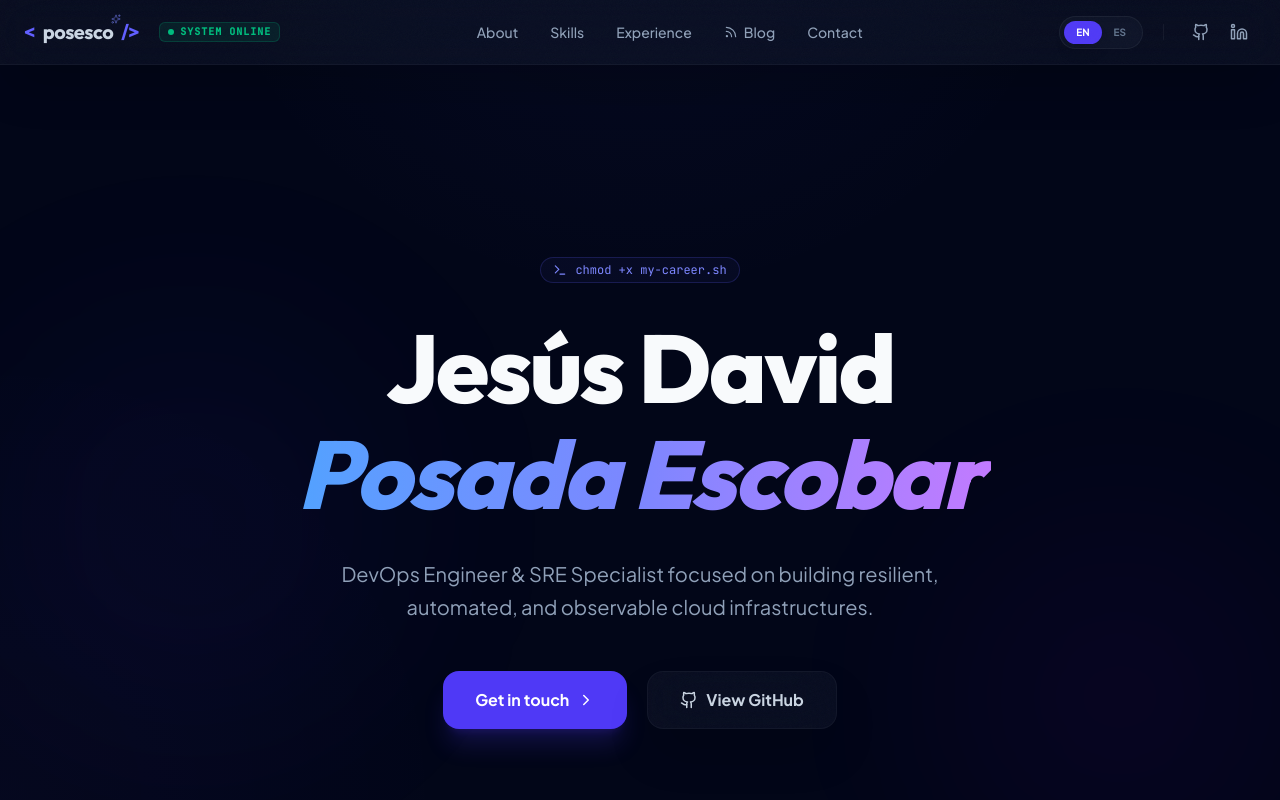
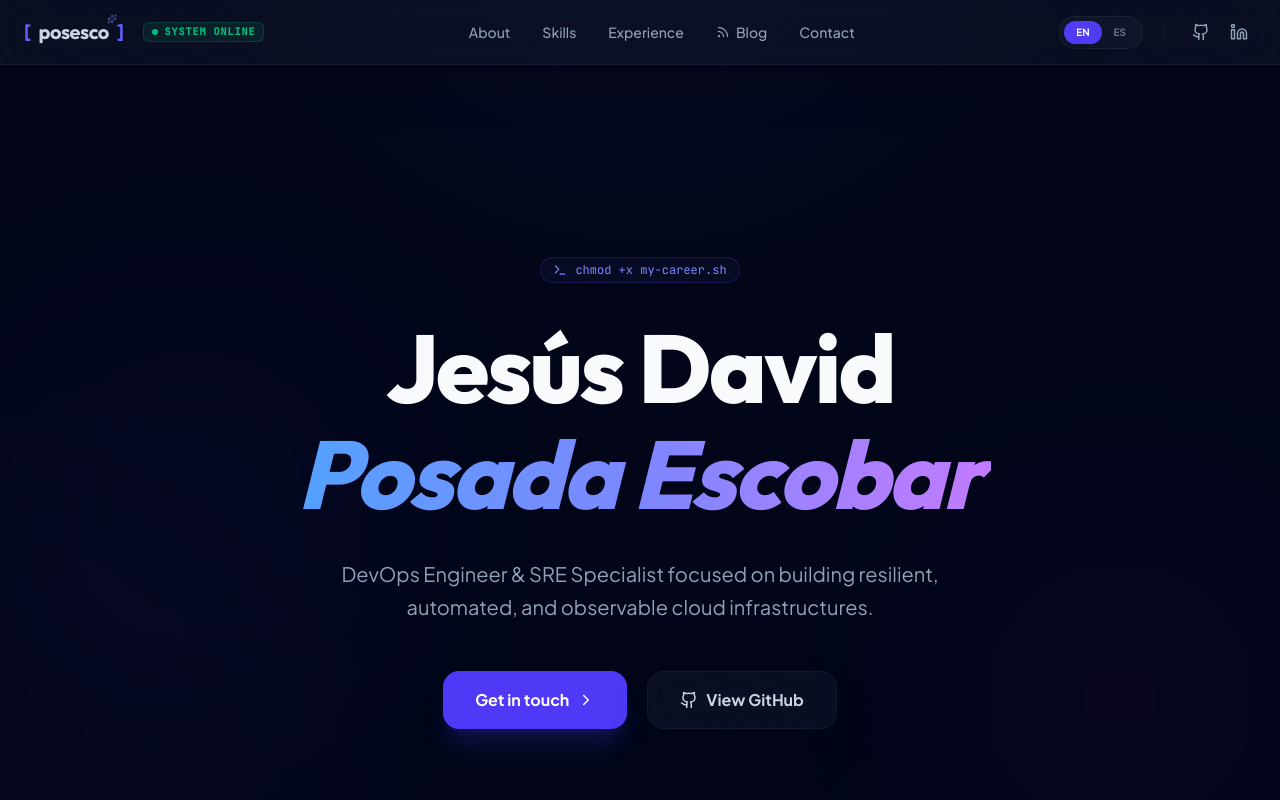
Before and after one commit to posesco/posesco, a React (Vite) app: page / in a window 1280 px wide. Shown: the top 800 px of the page. Built offline with nearby package versions, Linux system fonts and the light colour scheme.

Commit message:
style(brand): update logo to square brackets convention

```diff
--- a/src/App.tsx
+++ b/src/App.tsx
@@ -55,7 +55,7 @@ export default function App() {
         <div className="max-w-7xl mx-auto px-6 h-16 flex items-center justify-between">
           <a href="#top" className="flex items-center gap-2 group cursor-pointer">
             <div className="relative flex items-center gap-2 font-display font-bold text-xl tracking-tight">
-              <span className="text-indigo-500 transition-transform group-hover:-translate-x-0.5">&lt;</span>
+              <span className="text-indigo-500 transition-transform group-hover:-translate-x-0.5">[</span>
               <span className="relative">
                 posesco
                 <Sparkles
@@ -63,7 +63,7 @@ export default function App() {
                   className="absolute -top-1 -right-2 text-indigo-400 animate-pulse"
                 />
               </span>
-              <span className="text-indigo-500 transition-transform group-hover:translate-x-0.5">/&gt;</span>
+              <span className="text-indigo-500 transition-transform group-hover:translate-x-0.5">]</span>
               <div className="hidden sm:flex items-center gap-1.5 ml-3 px-2 py-0.5 rounded-md bg-emerald-500/10 border border-emerald-500/20">
                 <div className="w-1.5 h-1.5 rounded-full bg-emerald-500 animate-pulse" />
                 <span className="text-[10px] text-emerald-500 font-mono uppercase tracking-widest">System Online</span>
```
